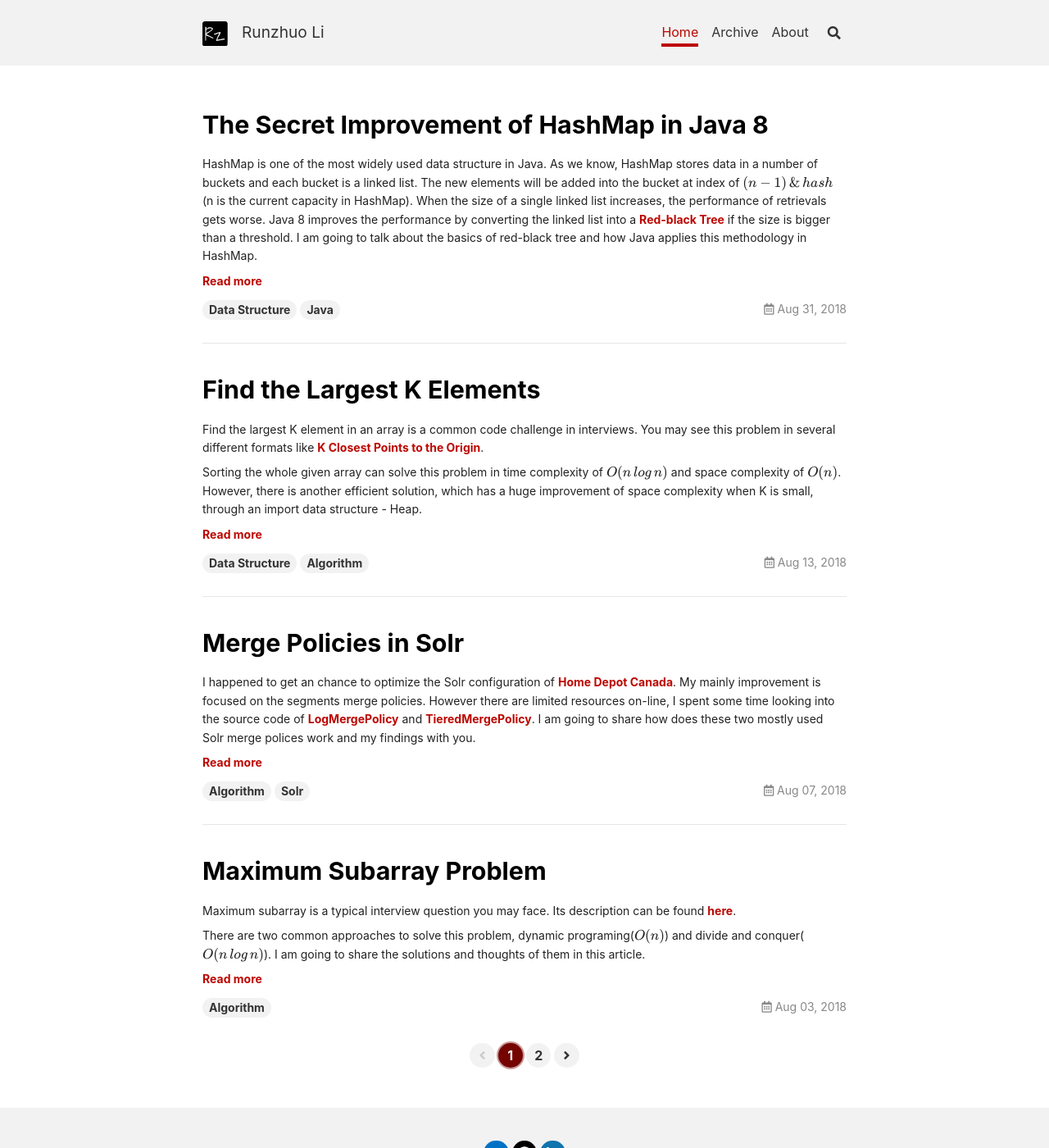
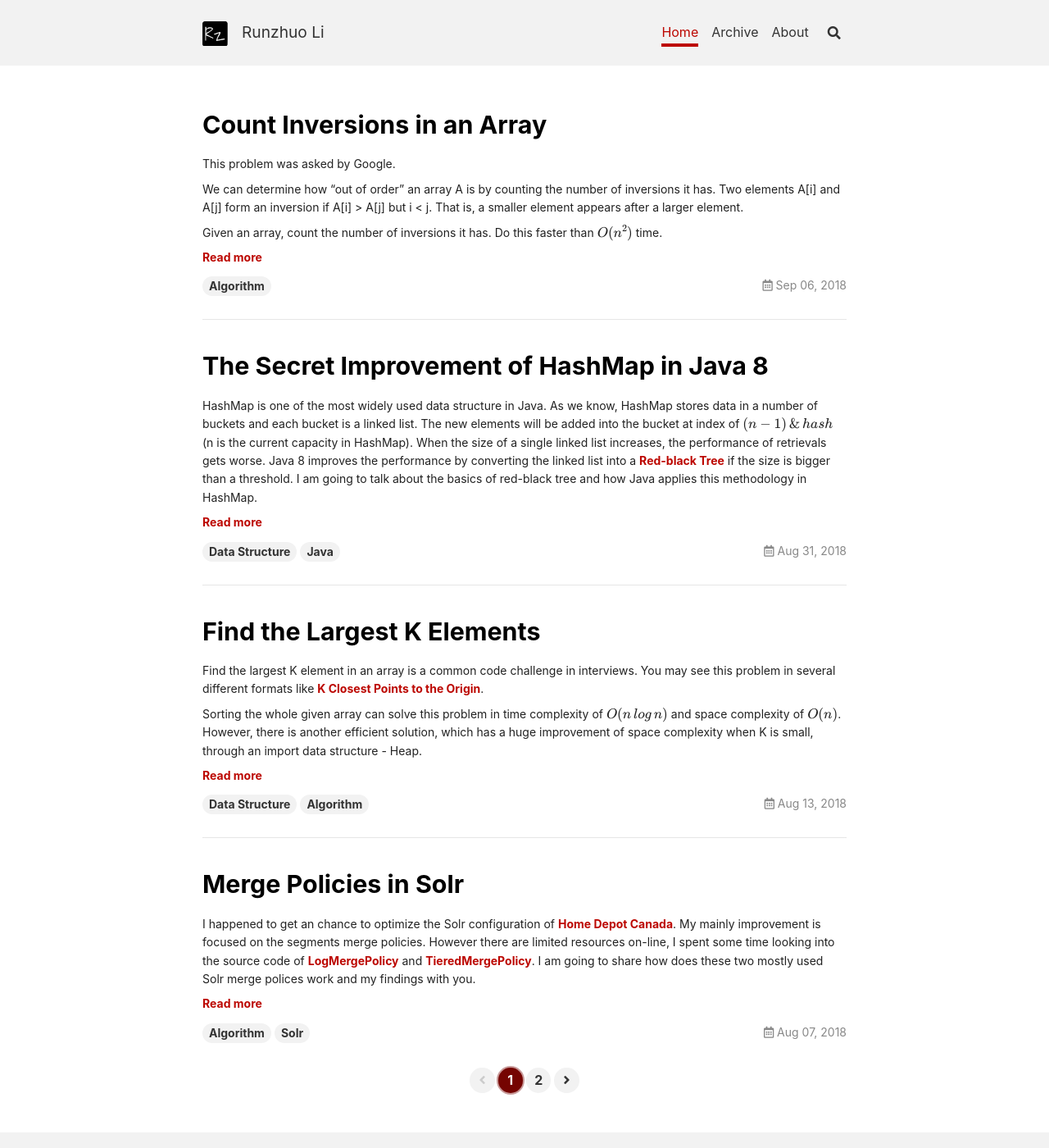
Before and after one commit to runzhuoli/runzhuoli.github.io, a Jekyll site: the page built from index.html, in a window 1280 px wide and 1400 px high. Shown: the whole window at 82% size. Built offline with Jekyll 4.4.1, drawn with Linux system fonts in a browser that asks for light colours; nearby versions of some CDN libraries; formulas are drawn with MathJax 3; the list of posts is cut into pages by our own code; part of the change alters nothing that is shown.

Commit message:
post count inversions in array

````diff
--- a/_config.yml
+++ b/_config.yml
@@ -86,7 +86,7 @@ mathjax: true # false (default), true
 mathjax_autoNumber: false # false (default), true
 
 ## Mermaid
-mermaid: # false (default), true
+mermaid: true # false (default), true
 
 ## Chart
 chart: # false (default), true
@@ -117,7 +117,7 @@ comments:
   gitalk:
     clientID    : ccba57d816ea522224ec # GitHub Application Client ID
     clientSecret: 84d07abb1e7f85b45f05e5e157ea8e7624c714ec # GitHub Application Client Secret
-    repository  : runzhuoli/runzhuoli.github.io # GitHub repo
+    repository  : runzhuoli.github.io # GitHub repo
     owner       : runzhuoli # GitHub repo owner
     admin: runzhuoli # GitHub repo owner and collaborators, only these guys can initialize GitHub issues, IT IS A LIST.
       # - your GitHub Id
--- /dev/null
+++ b/_posts/2018-09-06-count-inversions-in-an-array.md
@@ -0,0 +1,92 @@
+---
+title: Count Inversions in an Array
+key: 20180906
+tags: Algorithm
+---
+
+This problem was asked by Google.
+
+We can determine how "out of order" an array A is by counting the number of inversions it has. Two elements A[i] and A[j] form an inversion if A[i] > A[j] but i < j. That is, a smaller element appears after a larger element.
+
+Given an array, count the number of inversions it has. Do this faster than $$O(n^2)$$ time.
+
+<!--more-->
+
+The count of inversions can be used to determine whether an array is sorted and identify how different two given arrays are, which may be used in collaborative filter. There are two solutions of this problem and the time complexity of them are $$O(n^2)$$ and $$O(n\,log\,n)$$. Absolutely, the second solution is the accepted answer in the interview.
+
+### Solution 1
+
+It is very straightforward that, for each element, counting number of elements which are on right side of it and are smaller than it. The time complexity is $$O(n^2)$$ as there are two layers of loops.
+
+```java
+static int countInversions(int[] array)
+{
+    int inversions = 0;
+    for (int i = 0; i <= array.length; i++){
+        for (int j = i+1; j < n; j++){
+           if (arr[i] > arr[j]){
+               inversions++;
+           }
+       }
+   }
+  return inversions;
+}
+```
+### Solution 2
+
+To improve an $$O(n^2)$$ algorithm, the next better time complexity usually is $$O(n\,log\,n)$$. In most cases, $$O(n\,log\,n)$$ is achieved by using a tree structure. Divide and conquer is the methodology should come to your mind, as it divide a big problem into multiple sub small problems recursively. Recursion is a tree method and we can get the time complexity of a recursion method by drawing the [recursion tree](https://courses.csail.mit.edu/6.006/spring11/rec/rec08.pdf){:target="_blank"}.
+
+Let's try to divide the given array into two equal size arrays each time. Then we get a left array and a right array. The inversions of a node pair can be the following situations:
+1. Both nodes are in the left array.
+2. Both nodes are in the right array.
+3. One node is in the left array and another one is in the right array(split inversions).
+
+The number of inversions of an array is the sum value of 1, 2 and 3. For 1 and 2, we can get the count by recursion and if we could solve situation 3 in $$O(n)$$, this solution will be a $$O(n\,log\,n)$$ algorithm.
+
+For problems related to comparison, ordering and ranking, a sorted array often makes the problem simple. What if the left array and the right array are sorted? It makes the solution very similar to [merge sort](https://en.wikipedia.org/wiki/Merge_sort){:target="_blank"}. As the same as merge sort, we can use double pointers to solve the problem. For a pointer(pl) of left array and a pointer(pr) of right array, if A[pl]>A[pr], the count of split inversions which contains element A[pr] is LeftArray.lengh - pl. Thus, while looping through all the n elements in an array, we move lp either rp and we could get the total count of split inversions in an array. It is an $$O(n)$$ method.
+
+The recursion function of Solution 2 is $$T(n)=2T(n/2)+O(n)$$. It is the same as merge sort and time complexity is $$O(n\,log\,n)$$.
+
+The implementation in Java is shown blow:
+
+```java
+public static int countInversions(int[] array) {
+    return countInversions(array, new int[array.length], 0, array.length - 1);
+}
+
+private static int countInversions(int[] array, int[] temp, int leftStart, int rightEnd) {
+    if (leftStart >= rightEnd) {
+         return 0;
+    }
+    int middle = (leftStart + rightEnd) / 2;
+    int leftInversions = countInversions(array, temp, leftStart, middle);
+    int rightInversions = countInversions(array, temp, middle + 1, rightEnd);
+    int splitInversions = countSplitInversions(array, temp, leftStart, rightEnd);
+    return leftInversions + rightInversions + splitInversions;
+}
+
+private static int countSplitInversions(int[] array, int[] temp, int leftStart, int rightEnd) {
+    int inversions = 0;
+    int leftEnd = (leftStart + rightEnd) / 2;
+    int lp = leftStart;
+    int rp, rightStart;
+    rp = rightStart = leftEnd + 1;
+    for (int i = 0; i <= rightEnd - leftStart; i++) {
+         if (lp > leftEnd) {
+                temp[leftStart + i] = array[rp++];
+         } else if (rp > rightEnd) {
+                temp[leftStart + i] = array[lp++];
+         } else {
+             if (array[lp] < array[rp]) {
+                    temp[leftStart + i] = array[lp++];
+             } else {
+                    temp[leftStart + i] = array[rp++];
+                    inversions += rightStart - lp;
+             }
+        }
+    }
+    System.arraycopy(temp, leftStart, array, leftStart, rightEnd - leftStart + 1);
+    return inversions;
+}
+```
+Be aware this algorithm requires extra n space. The space time complexity is $$O(n)$$, however the time complexity of  Solution 1 is $$O(1)$$.
````
